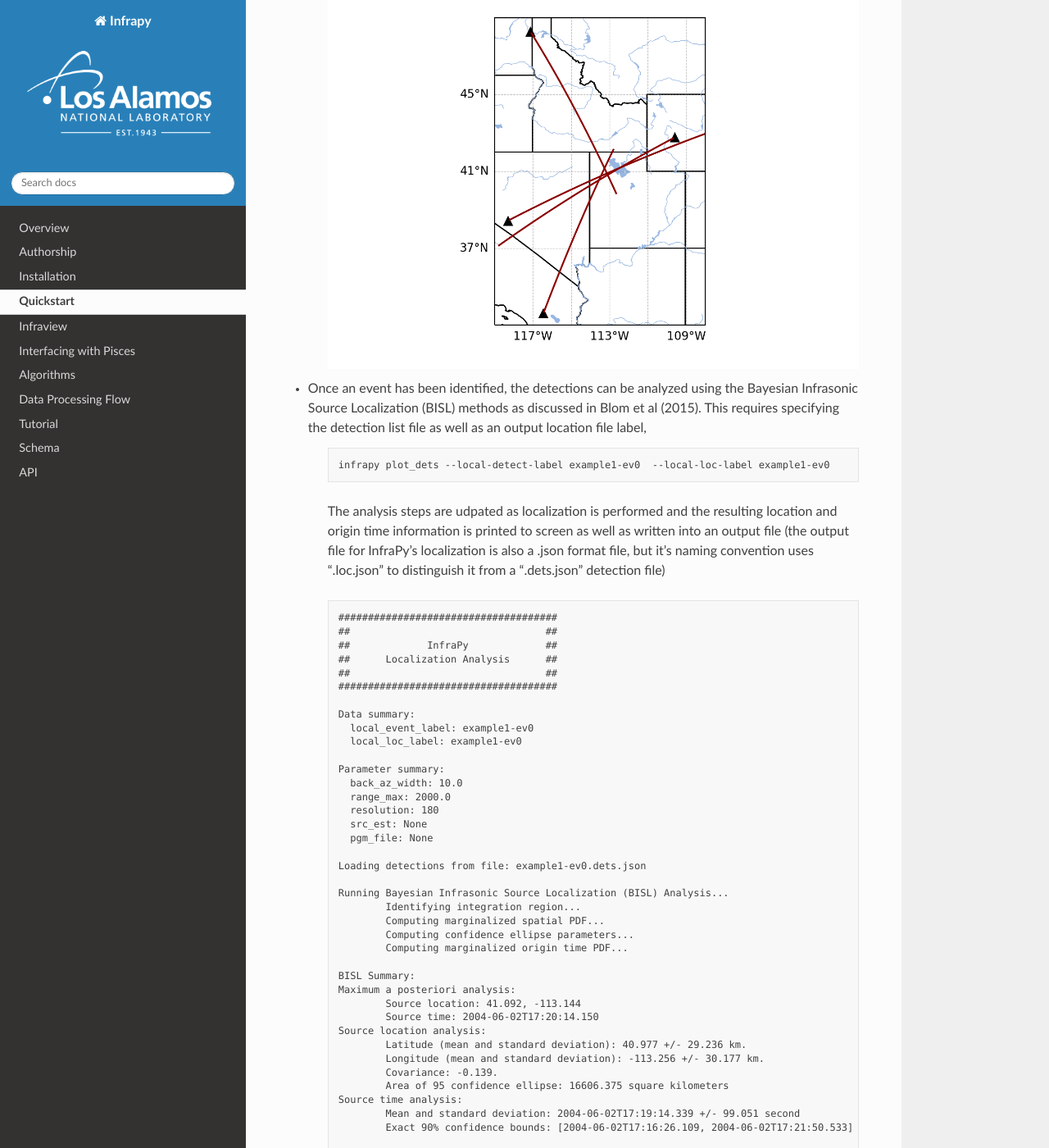
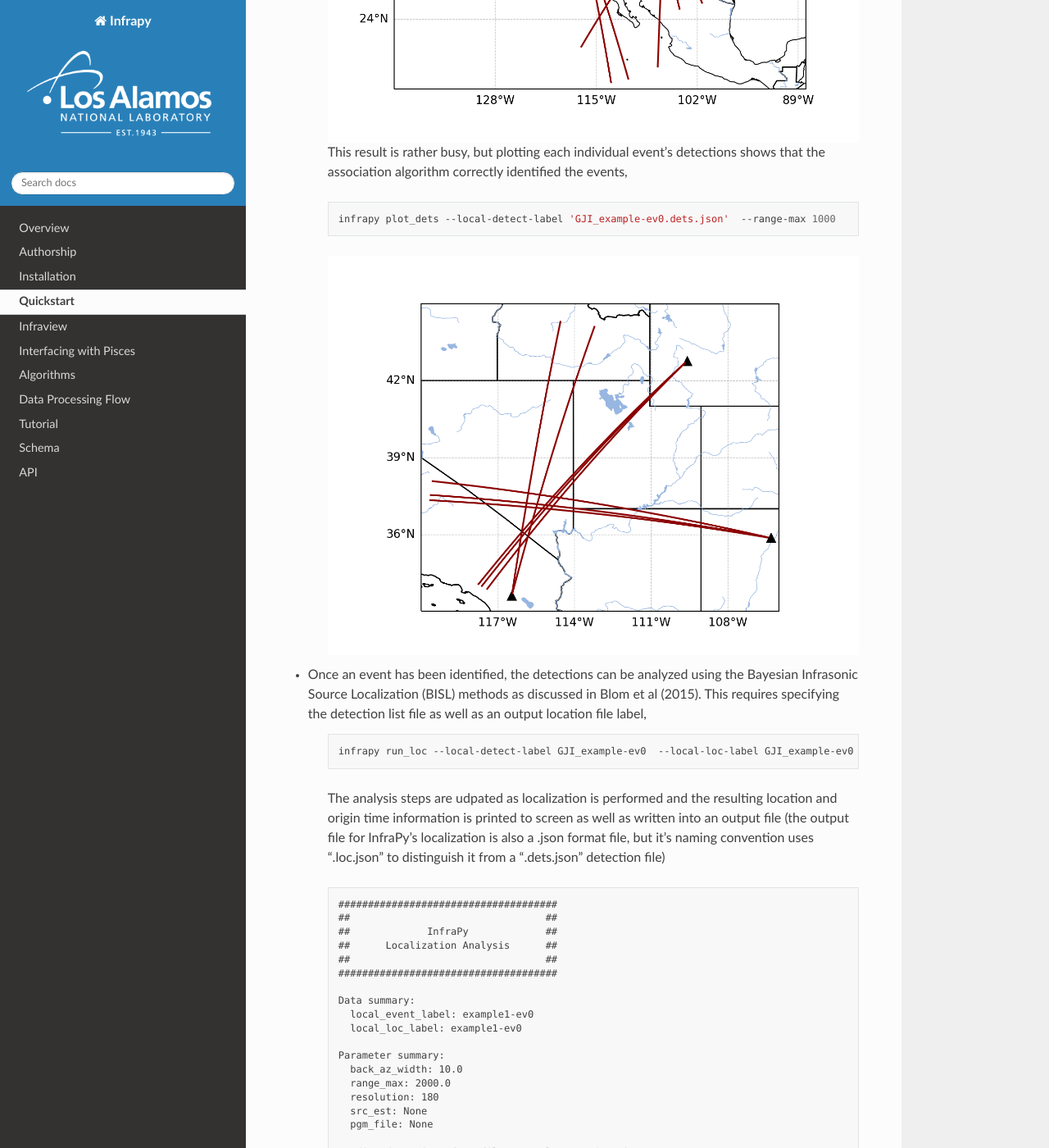
Before and after one commit to LANL-Seismoacoustics/infrapy, a Sphinx documentation site: the page built from docs/source/quickstart.rst, in a window 1280 px wide and 1400 px high, scrolled down 7834 px. Shown: the whole window at 82% size. Built offline with Sphinx 7.4.7 and the Read the Docs theme 2.0.0, drawn with Linux system fonts in a browser that asks for light colours; pages that are not in the unit, such as notebooks, are missing from menus; some of the changed text lies outside the part shown.

Commit message:
minor fixes to quickstart and BISL

```diff
--- a/docs/source/quickstart.rst
+++ b/docs/source/quickstart.rst
@@ -94,7 +94,7 @@
 
         infrapy run_fk --local-wvfrms 'data/YJ.BRP*.SAC' --freq-min 1.0 --freq-max 8.0
 
-    The fk output files are automatically named from the data file (network and station codes plus start and end times), but a label can be specified as :code:`--local_fk-label example`.
+    The fk output files are automatically named from the data file (network and station codes plus start and end times), but a label can be specified as :code:`--local-fk-label example`.
 
 - In the case that multiple analysis parameters are changed from their default values, a configuration file is useful to simplify running analysis and keep a record of what was used for future review of anlaysis.  Create a text file called :code:`BRP_analysis.config` and enter the following:
 
@@ -228,15 +227,15 @@
 
 - Analysis of data from a local database is also available through the InfraPy CLI, and is covered in a separate tutorial on :ref:`pisces`.
 
---------------------
+----------------------
 Network-Level Analyses
---------------------
+----------------------
 
 - Once fk and fd analysis are run and detections are identified across a network of infrasound arrays, event identification and localization can be completed.  The detection set used in the Blom et al. (2020) evalution of a pair-based, joint-likelihood association algorithm are included as an example to demonstrate these analysis steps.  Detection files are in the examples/data/Blom_etal_2020/ directory and contain detections on each of 4 regional array in the western US (see the manuscript for a full discussion of the generation of this synthetic data set).  Analysis of these detections and identification of events can be completed by running:
 
     .. code-block:: bash
 
-        infrapy run_assoc --local-detect-label 'data/Blom_etal2020_GJI/*' --local-event-label example
+        infrapy run_assoc --local-detect-label 'data/Blom_etal2020_GJI/*' --local-event-label GJI_example
 
     Note that once again quotes are needed to define multiple files for ingestion.  This analysis can be on the slow side, so it's recommended to add on a :code:`--cpu-cnt` option and multithread the computation of the joint-likelihood values.  The analysis results will be summarized to the screen,
 
@@ -312,7 +311,7 @@
 
     .. code-block:: bash
 
-        infrapy plot_dets --local-detect-label 'example1-ev0.dets.json'  --range-max 1000
+        infrapy plot_dets --local-detect-label 'GJI_example-ev0.dets.json'  --range-max 1000
 
     .. image:: _static/_images/plot_dets2.png
         :width: 1200px
@@ -323,7 +322,7 @@
 
     .. code-block:: bash
 
-        infrapy plot_dets --local-detect-label example1-ev0  --local-loc-label example1-ev0
+        infrapy run_loc --local-detect-label GJI_example-ev0  --local-loc-label GJI_example-ev0
 
     The analysis steps are udpated as localization is performed and the resulting location and origin time information is printed to screen as well as written into an output file (the output file for InfraPy's localization is also a .json format file, but it's naming convention uses ".loc.json" to distinguish it from a ".dets.json" detection file)
 
@@ -357,24 +356,24 @@
 
         BISL Summary:
         Maximum a posteriori analysis:
-        	Source location: 41.092, -113.144
-        	Source time: 2004-06-02T17:20:14.150
+        	Source location: 37.212, -115.283
+        	Source time: 2010-01-01T12:11:16.645000
         Source location analysis:
-	        Latitude (mean and standard deviation): 40.977 +/- 29.236 km.
-	        Longitude (mean and standard deviation): -113.256 +/- 30.177 km.
-	        Covariance: -0.139.
-	        Area of 95 confidence ellipse: 16606.375 square kilometers
+	        Latitude (mean and standard deviation): 37.212 +/- 27.882 km.
+        	Longitude (mean and standard deviation): -115.283 +/- 34.18 km.
+	        Covariance: -0.41.
+        	Area of 95 confidence ellipse: 17938.387 square kilometers
         Source time analysis:
-        	Mean and standard deviation: 2004-06-02T17:19:14.339 +/- 99.051 second
-        	Exact 90% confidence bounds: [2004-06-02T17:16:26.109, 2004-06-02T17:21:50.533]
+	        Mean and standard deviation: 2010-01-01T12:11:55.838 +/- 100.512 second
+	        Exact 90% confidence bounds: [2010-01-01T12:09:12.885, 2010-01-01T12:14:46.185]
 
-        Writing localization result into example1-ev0.loc.json
+        Writing localization result into GJI_example-ev0.loc.json
 
 - The localization result can be visualized in a number of ways.  Firstly, the detecting arrays and location estimate can be plotted on map using,
 
     .. code-block:: bash
 
-        infrapy plot_loc --local-detect-label example1-ev0 --local-loc-label example1-ev0 --range-max 1000.0
+        infrapy plot_loc --local-detect-label example1-ev0 --local-loc-label example1-ev0 --range-max 1200.0
 
     .. image:: _static/_images/plot_loc1.png
         :width: 1200px
@@ -384,7 +383,7 @@
 
     .. code-block:: bash
 
-        infrapy plot_loc --local-detect-label example1-ev0 --local-loc-label example1-ev0 --range-max 1000.0 --zoom true
+        infrapy plot_loc --local-detect-label example1-ev0 --local-loc-label example1-ev0 --zoom true
 
     .. image:: _static/_images/plot_loc2.png
         :width: 900px
```
Also changed, not shown: other parts of docs/source/quickstart.rst (+4 -5 lines), docs/source/_static/_images/plot_dets2.png, docs/source/_static/_images/plot_fd.png (added), docs/source/_static/_images/plot_loc1.png, docs/source/_static/_images/plot_loc2.png, docs/source/_static/_images/plot_origin_time.png, 14 other files.
